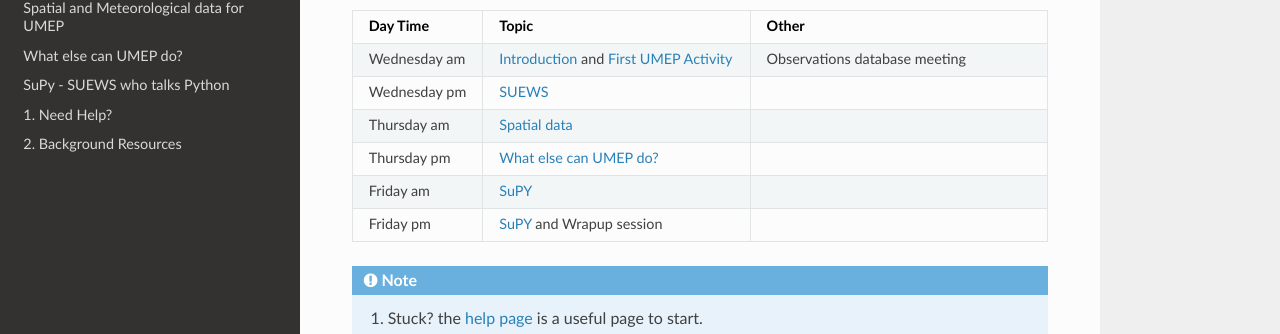
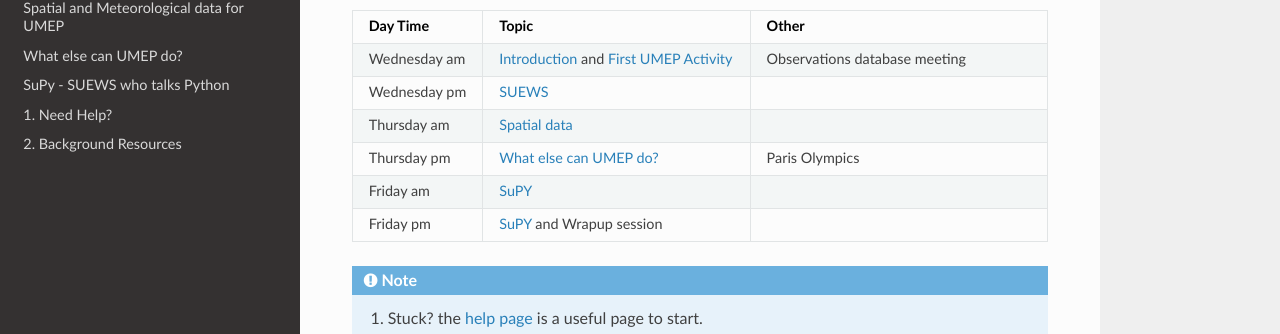
Before and after one commit to Urban-Meteorology-Reading/UMEP-Workshop, a Sphinx documentation site: the page built from source/Prepare/Prog1.rst, in a window 1280 px wide and 951 px high. Shown: the part 371-705 px from the top of the window. Built offline with Sphinx 7.4.7 and the Read the Docs theme 2.0.0, drawn with Linux system fonts in a browser that asks for light colours.

Commit message:
Update Prog1.rst

```diff
--- a/source/Prepare/Prog1.rst
+++ b/source/Prepare/Prog1.rst
@@ -39,7 +39,7 @@ Workshop Program: 8 - 10 July 2020
      -
    * - Thursday pm
      - `What else can UMEP do? <WhatElse/WhatElseCanUMEP>`_
-     -
+     - Paris Olympics
    * - Friday am
      - `SuPY <SUPY/SuPy>`_
      -
```
